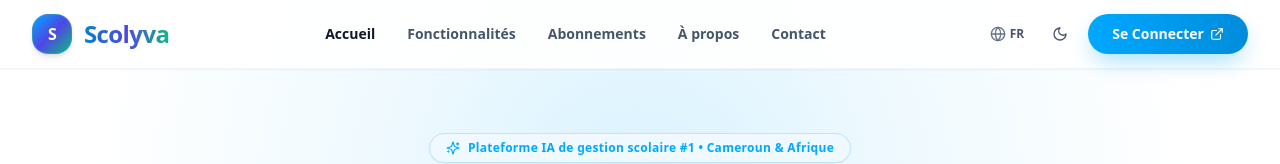
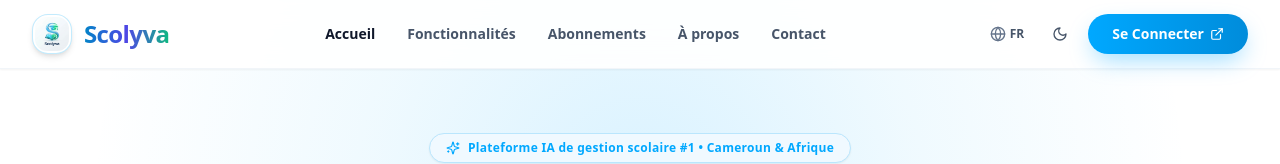
Before and after one commit to Patrick-Mel/Scolyva, a Next.js app in the folder frontend/: page / in a window 1280 px wide. Shown: the top 164 px of the page. Built offline with nearby package versions, Linux system fonts and the light colour scheme.

Commit message:
Restauration de l'image du logo officiel Scolyva dans le composant ScolyvaLogo

```diff
--- a/frontend/components/ScolyvaLogo.tsx
+++ b/frontend/components/ScolyvaLogo.tsx
@@ -15,9 +15,13 @@ export default function ScolyvaLogo({ size = 'md', subtitle = '', showSubtitle =
 
   return (
     <div className="flex items-center space-x-2 sm:space-x-3 cursor-pointer group">
-      {/* Vector Emblem Icon */}
-      <div className={`${dimensions.img} rounded-xl sm:rounded-2xl shadow-md border border-sky-400/30 group-hover:scale-105 transition duration-300 relative bg-gradient-to-br from-[#00a8ff] via-indigo-600 to-emerald-500 flex items-center justify-center text-white flex-shrink-0`}>
-        <span className="font-black text-sm sm:text-base tracking-tighter">S</span>
+      {/* Official 3D Glassmorphic Logo Image Emblem */}
+      <div className={`${dimensions.img} rounded-xl sm:rounded-2xl overflow-hidden shadow-md border border-sky-400/30 group-hover:scale-105 transition duration-300 relative bg-white dark:bg-slate-900 flex items-center justify-center p-0.5 flex-shrink-0`}>
+        <img
+          src="/scolyva_logo.jpg"
+          alt="Logo Officiel Scolyva"
+          className="w-full h-full object-cover rounded-lg sm:rounded-xl"
+        />
       </div>
 
       <div>
```
